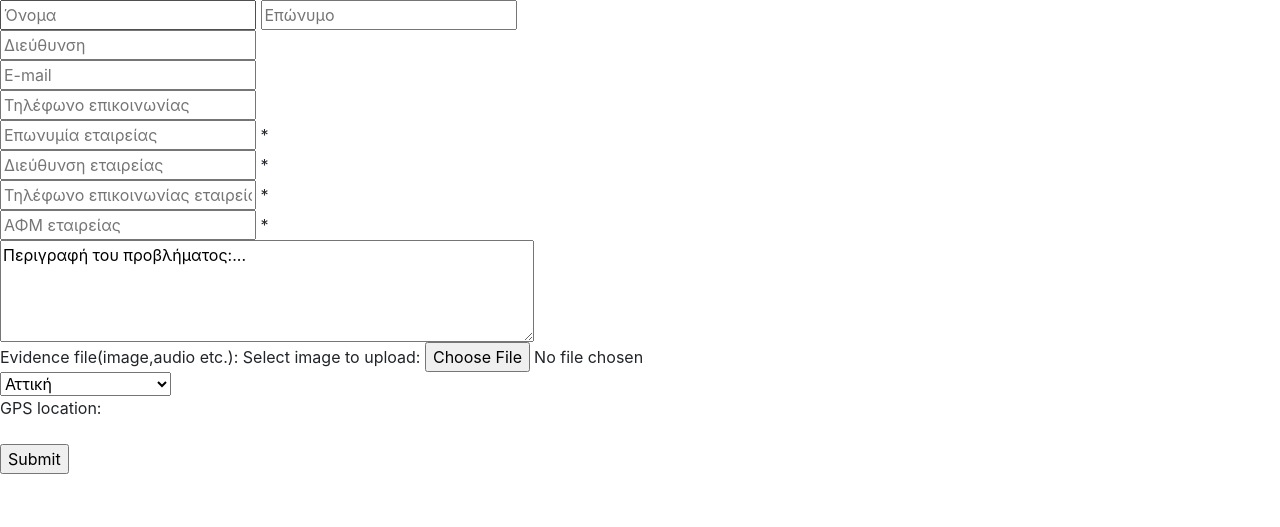
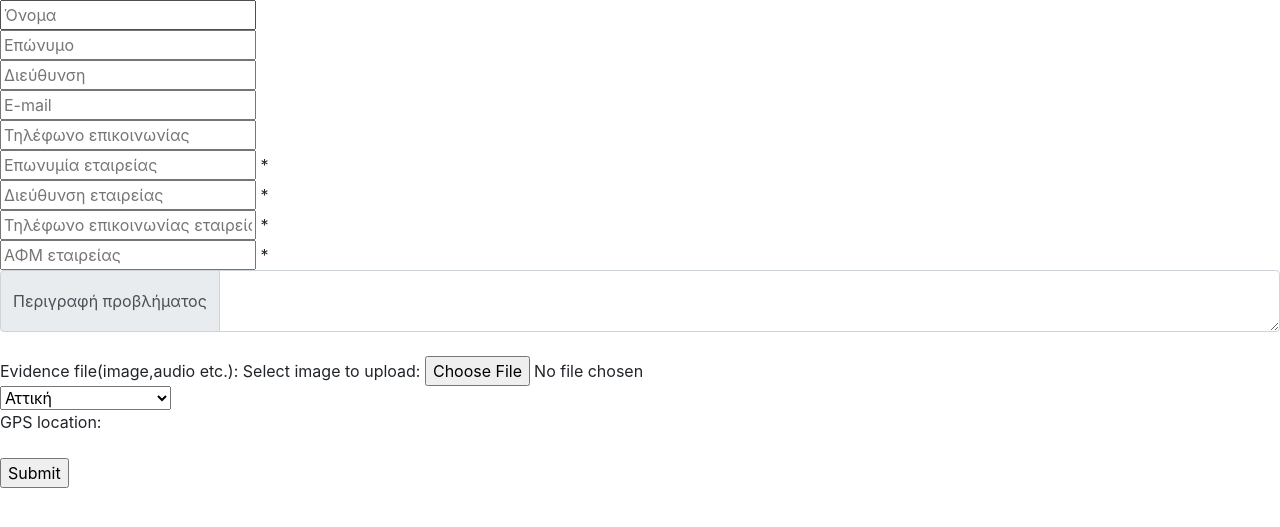
Before and after one commit to IoannisKlian/Consumer-Complaint, a PHP site: page / in a window 1280 px wide. Shown: the top 527 px of the page. Run offline with PHP 8.4, Linux system fonts and the light colour scheme.

Commit message:
text box update

```diff
--- a/index.php
+++ b/index.php
@@ -13,7 +13,7 @@
 <body>
 
 <form action="complaintSumbitHandler.php" method="post">
-<input type="text" placeholder="Όνομα" name="name">
+<input type="text" placeholder="Όνομα" name="name"><br>
 <input type="text" placeholder="Επώνυμο" name="surname"><br>
 <input type="text" placeholder="Διεύθυνση" name="address"><br>
 <input type="text" placeholder="E-mail" name="email"><br>
@@ -26,8 +26,13 @@
 <span class="error">*</span><br>
 <input type="numbers" placeholder="ΑΦΜ εταιρείας" name="company_taxId"required>
 <span class="error">*</span><br>
-<textarea rows="4" cols="50" name="comment" form="usrform">
-Περιγραφή του προβλήματος:...</textarea><br>
+
+<div class="input-group">
+  <div class="input-group-prepend">
+    <span class="input-group-text">Περιγραφή προβλήματος</span>
+  </div>
+  <textarea class="form-control" aria-label="Περιγραφή προβλήματος" name="comment"></textarea>
+</div><br>
 
 Evidence file(image,audio etc.): Select image to upload:
     <input type="file" name="fileToUpload" id="fileToUpload"><br>
```
